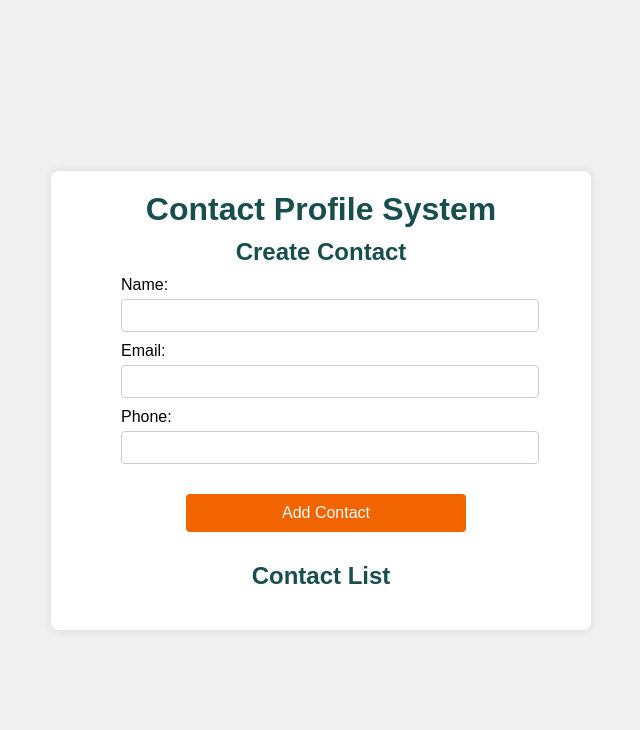
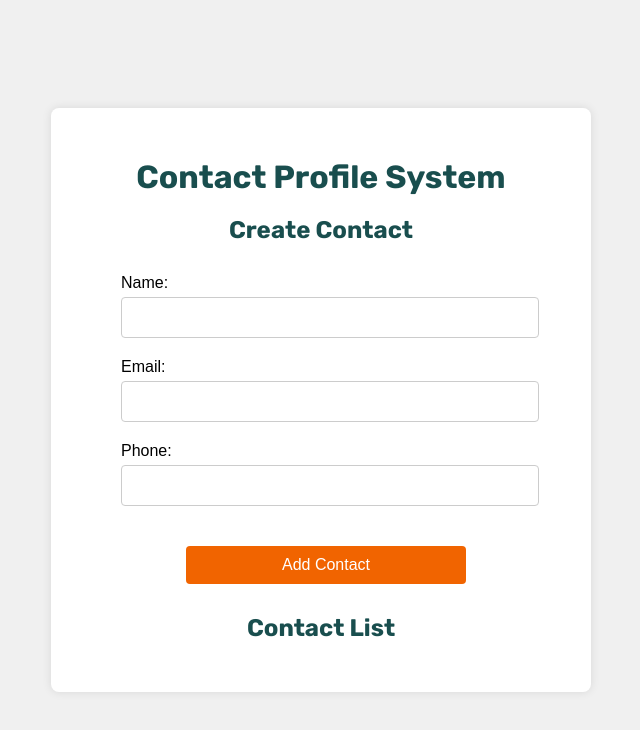
Before and after one commit to Unique-Ruthy/Contact-Profile---Web3Bridge-Test, a plain HTML site: page index.html in a window 1280 px wide. Shown: the whole page, without its empty margins (319-959 px from the left). Drawn offline with Linux system fonts and the light colour scheme.

Commit message:
added some styles

```diff
--- a/index.html
+++ b/index.html
@@ -1,10 +1,16 @@
 <!DOCTYPE html>
 <html lang="en">
   <head>
-    <meta charset="UTF-8">
-    <meta name="viewport" content="width=device-width, initial-scale=1.0">
+    <meta charset="UTF-8" />
+    <meta name="viewport" content="width=device-width, initial-scale=1.0" />
     <title>Contact Profile System</title>
-    <link rel="stylesheet" href="style.css">
+    <link rel="stylesheet" href="style.css" />
+    <link rel="preconnect" href="https://fonts.googleapis.com" />
+    <link rel="preconnect" href="https://fonts.gstatic.com" crossorigin />
+    <link
+      href="https://fonts.googleapis.com/css2?family=Inter:wght@100..900&family=Montserrat:ital,wght@0,100..900;1,100..900&family=Rubik:ital,wght@0,300..900;1,300..900&display=swap"
+      rel="stylesheet"
+    />
   </head>
   <body>
     <div class="container">
@@ -14,11 +20,11 @@
         <h2>Create Contact</h2>
         <form id="contactForm">
           <label for="name">Name:</label>
-                <input type="text" id="name" name="name" required>
+          <input type="text" id="name" name="name" required />
           <label for="email">Email:</label>
-                <input type="email" id="email" name="email" required>
+          <input type="email" id="email" name="email" required />
           <label for="phone">Phone:</label>
-                <input type="tel" id="phone" name="phone" required>
+          <input type="tel" id="phone" name="phone" required />
           <button type="submit">Add Contact</button>
         </form>
       </div>
--- a/style.css
+++ b/style.css
@@ -17,11 +17,21 @@ body {
   width: 500px;
 }
 
-h1,
+h1 {
+  margin: 0 0 10px;
+  text-align: center;
+  color: rgb(25, 78, 78);
+  font-family: "Rubik";
+  margin-bottom: 20px;
+  margin-top: 30px;
+}
+
 h2 {
   margin: 0 0 10px;
   text-align: center;
   color: rgb(25, 78, 78);
+  font-family: "Rubik";
+  margin-bottom: 30px;
 }
 
 .form-container,
@@ -39,9 +49,11 @@ label {
 input {
   width: 100%;
   padding: 8px;
-  margin-bottom: 10px;
+  font-weight: 500;
+  margin-bottom: 20px;
   border: 1px solid #ccc;
   border-radius: 4px;
+  font-size: 20px;
 }
 
 button {
```
Lines whose indentation alone changed are shown as unchanged.
